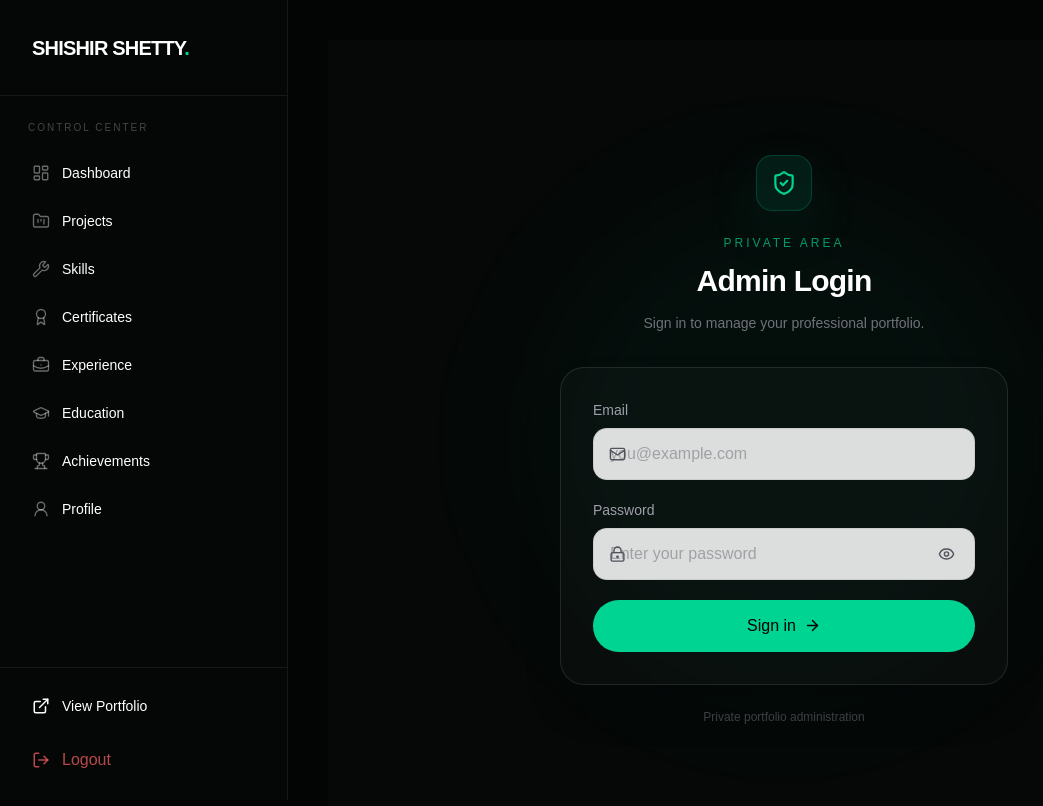
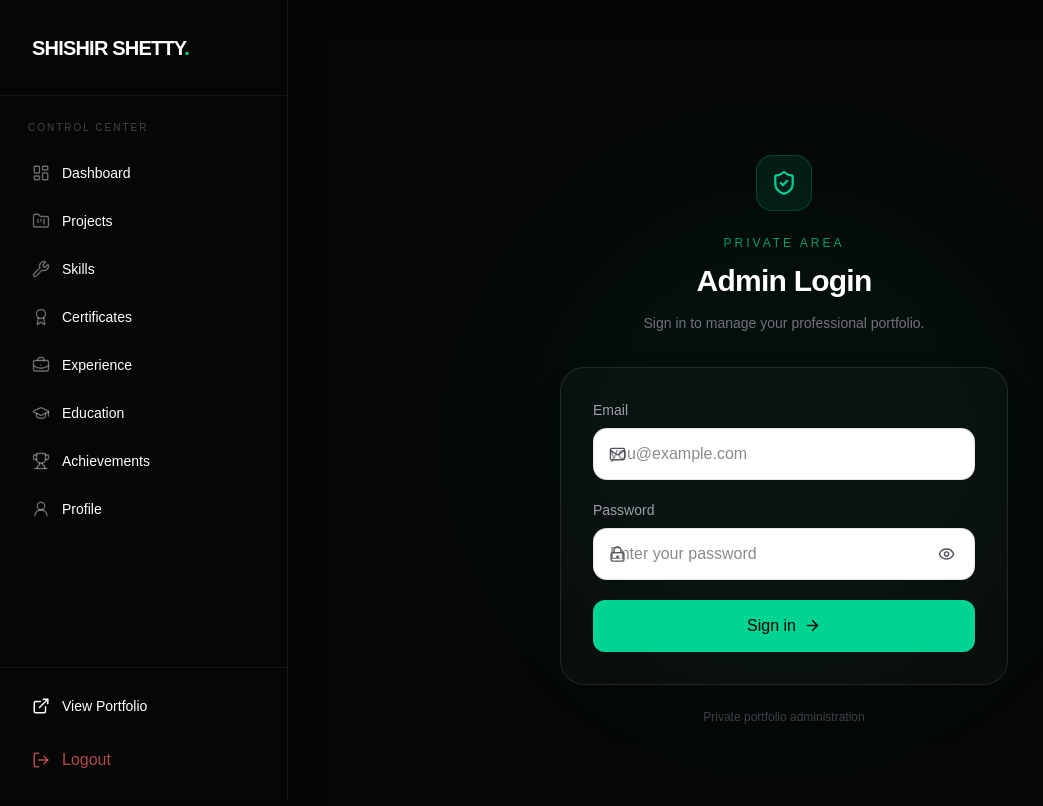
Before and after one commit to ShishirS-11/shishir-professional-portfolio, a Next.js app: page /admin/login in a window 1280 px wide. Shown: the top 806 px of the page, without its empty margins (0-1043 px from the left). Built offline with nearby package versions, Linux system fonts and the light colour scheme.

Commit message:
Add animated gradient atmosphere and polished public surfaces

```diff
--- a/src/app/globals.css
+++ b/src/app/globals.css
@@ -1,187 +1,50 @@
 @import "tailwindcss";
 
-:root {
-  --background: #f5f5f7;
-  --foreground: #1d1d1f;
-  --surface: #ffffff;
-  --surface-soft: #f5f5f7;
-  --surface-raised: #ffffff;
-  --text-primary: #1d1d1f;
-  --text-secondary: #6e6e73;
-  --text-muted: #86868b;
-  --text-faint: #a1a1a6;
-  --accent: #087f5b;
-  --accent-strong: #00a878;
-  --accent-soft: rgba(0, 168, 120, 0.08);
-  --accent-border: rgba(0, 128, 91, 0.18);
-  --violet: #7c5cff;
-  --blue: #147efb;
-  --rose: #e85aad;
-  --border: rgba(0, 0, 0, 0.08);
-  --border-soft: rgba(0, 0, 0, 0.055);
-  --danger: #d93025;
-  --warning: #b7791f;
-  --radius-sm: 10px;
-  --radius-md: 14px;
-  --radius-lg: 22px;
-  --radius-xl: 30px;
-}
+:root { --background:#f7f8fb; --foreground:#17181c; --surface:#fff; --text-secondary:#686b75; --accent:#087f5b; --violet:#7357e8; --blue:#2775f5; --pink:#e65ab6; --border:rgba(20,24,35,.08); --radius-lg:24px; }
 
-*, *::before, *::after { box-sizing: border-box; }
+*,*::before,*::after{box-sizing:border-box}
+html{scroll-behavior:smooth;background:#f7f8fb}
+body{margin:0;min-height:100vh;color:#17181c;background:#f7f8fb;font-family:Arial,Helvetica,sans-serif;-webkit-font-smoothing:antialiased;text-rendering:optimizeLegibility;overflow-x:hidden}
+a{color:inherit;text-decoration:none} button{font:inherit} button:not(:disabled){cursor:pointer} input,textarea,select{font:inherit}
+::selection{background:rgba(39,117,245,.18);color:#17181c}
+::-webkit-scrollbar{width:8px}::-webkit-scrollbar-track{background:#f7f8fb}::-webkit-scrollbar-thumb{background:rgba(23,24,28,.18);border-radius:999px}
 
-html {
-  scroll-behavior: smooth;
-  background: #f5f5f7;
-}
+/* Animated ambient wallpaper */
+body:has(#top)::before,body:has(#top)::after{content:"";position:fixed;z-index:-2;pointer-events:none;border-radius:50%;filter:blur(70px);opacity:.55}
+body:has(#top)::before{width:520px;height:520px;left:-170px;top:80px;background:radial-gradient(circle,rgba(74,144,255,.24),rgba(74,144,255,0) 68%);animation:ambientA 16s ease-in-out infinite alternate}
+body:has(#top)::after{width:620px;height:620px;right:-220px;top:280px;background:radial-gradient(circle,rgba(177,108,255,.20),rgba(177,108,255,0) 68%);animation:ambientB 19s ease-in-out infinite alternate}
+@keyframes ambientA{from{transform:translate3d(0,0,0) scale(1)}to{transform:translate3d(150px,120px,0) scale(1.22)}}
+@keyframes ambientB{from{transform:translate3d(0,0,0) scale(1)}to{transform:translate3d(-160px,-100px,0) scale(1.18)}}
 
-body {
-  margin: 0;
-  min-height: 100vh;
-  background:
-    radial-gradient(circle at 10% 0%, rgba(20, 126, 251, 0.10), transparent 28%),
-    radial-gradient(circle at 90% 8%, rgba(124, 92, 255, 0.09), transparent 27%),
-    radial-gradient(circle at 50% 45%, rgba(0, 168, 120, 0.055), transparent 32%),
-    #f5f5f7;
-  color: #1d1d1f;
-  font-family: Arial, Helvetica, sans-serif;
-  -webkit-font-smoothing: antialiased;
-  -moz-osx-font-smoothing: grayscale;
-  text-rendering: optimizeLegibility;
-}
+/* Reusable premium card */
+.tech-card{position:relative;overflow:hidden;background:rgba(255,255,255,.76);border:1px solid rgba(20,24,35,.075);box-shadow:0 12px 45px rgba(30,35,55,.065);backdrop-filter:blur(22px);-webkit-backdrop-filter:blur(22px);transition:transform .35s cubic-bezier(.2,.8,.2,1),box-shadow .35s,border-color .35s,background .35s}
+.tech-card::before{content:"";position:absolute;inset:-1px;pointer-events:none;border-radius:inherit;background:linear-gradient(135deg,rgba(62,133,255,.10),transparent 30%,rgba(208,100,255,.08) 70%,rgba(0,168,120,.07));opacity:.6}
+.tech-card:hover{transform:translateY(-6px);background:rgba(255,255,255,.9);border-color:rgba(20,24,35,.12);box-shadow:0 25px 70px rgba(30,35,55,.12)}
 
-::selection { background: rgba(0, 168, 120, 0.18); color: #1d1d1f; }
+/* Hero visual */
+.hero-orb{position:absolute;border-radius:50%;pointer-events:none;filter:blur(2px);mix-blend-mode:multiply}
+.hero-orb-one{width:380px;height:380px;left:-170px;top:13%;background:radial-gradient(circle at 35% 35%,rgba(57,132,255,.28),rgba(57,132,255,0) 70%);animation:driftOne 13s ease-in-out infinite alternate}
+.hero-orb-two{width:430px;height:430px;right:-170px;top:6%;background:radial-gradient(circle at 50% 45%,rgba(180,100,255,.24),rgba(180,100,255,0) 70%);animation:driftTwo 15s ease-in-out infinite alternate}
+.hero-orb-three{width:330px;height:330px;left:45%;bottom:-180px;background:radial-gradient(circle,rgba(0,190,150,.18),rgba(0,190,150,0) 70%);animation:driftThree 12s ease-in-out infinite alternate}
+@keyframes driftOne{to{transform:translate(100px,80px) scale(1.18)}}
+@keyframes driftTwo{to{transform:translate(-110px,80px) scale(1.2)}}
+@keyframes driftThree{to{transform:translate(40px,-70px) scale(1.25)}}
+.hero-line{position:absolute;width:55vw;height:1px;background:linear-gradient(90deg,transparent,rgba(74,126,255,.18),transparent);transform:rotate(-16deg);pointer-events:none}.hero-line-one{top:29%;left:-8%;animation:lineMove 12s ease-in-out infinite alternate}.hero-line-two{top:62%;right:-12%;transform:rotate(18deg);animation:lineMove 16s ease-in-out infinite alternate-reverse}@keyframes lineMove{to{transform:translateY(80px) rotate(-10deg)}}
+.hero-gradient-text{background:linear-gradient(100deg,#1687e8 0%,#7458e8 45%,#df55b4 72%,#00a878 100%);background-size:220% auto;background-clip:text;-webkit-background-clip:text;color:transparent;animation:gradientShift 7s ease-in-out infinite alternate}
+@keyframes gradientShift{from{background-position:0% 50%}to{background-position:100% 50%}}
+.animate-float{animation:float 6s ease-in-out infinite}.animate-float-slow{animation:float 7.5s ease-in-out infinite}.animate-float-reverse{animation:floatReverse 8s ease-in-out infinite}.animate-spin-slow{animation:spinSlow 15s linear infinite}.animate-spin-slow-reverse{animation:spinSlow 18s linear infinite reverse}
+@keyframes float{0%,100%{transform:translateY(-8px)}50%{transform:translateY(14px)}}@keyframes floatReverse{0%,100%{transform:translateY(10px)}50%{transform:translateY(-12px)}}@keyframes spinSlow{to{transform:translate(-50%,-50%) rotate(360deg)}}
 
-a { color: inherit; text-decoration: none; }
-button { font: inherit; }
-button:not(:disabled) { cursor: pointer; }
-button:disabled { cursor: not-allowed; }
-input, textarea, select { font: inherit; }
+.input{width:100%;border:1px solid rgba(20,24,35,.1);border-radius:14px;background:#fff;padding:.8rem 1rem;color:#17181c;outline:none}.input:focus{border-color:rgba(0,168,120,.35);box-shadow:0 0 0 4px rgba(0,168,120,.08)}
+.admin-surface{background:linear-gradient(145deg,#131b2d,#0a0f1b);border:1px solid rgba(148,163,184,.13);border-radius:24px;box-shadow:0 18px 60px rgba(0,0,0,.18)}.admin-card{background:linear-gradient(145deg,rgba(19,27,45,.78),rgba(10,15,27,.76));border:1px solid rgba(148,163,184,.08);border-radius:20px}
 
-::-webkit-scrollbar { width: 8px; }
-::-webkit-scrollbar-track { background: #f5f5f7; }
-::-webkit-scrollbar-thumb { background: rgba(0,0,0,.16); border-radius: 999px; }
-::-webkit-scrollbar-thumb:hover { background: rgba(0,0,0,.25); }
+/* Existing public components: neutralize the old terminal palette without touching their data logic. */
+body:has(#top) main{background:transparent!important;color:#17181c!important}
+body:has(#top) .text-white{color:#17181c!important}body:has(#top) .text-white\/20{color:#a0a1a7!important}body:has(#top) .text-white\/25{color:#96979e!important}body:has(#top) .text-white\/30{color:#85868d!important}body:has(#top) .text-white\/35{color:#777980!important}body:has(#top) .text-white\/40{color:#686b75!important}body:has(#top) .text-white\/45{color:#666870!important}body:has(#top) .text-white\/50{color:#5d6068!important}body:has(#top) .text-white\/55{color:#555860!important}body:has(#top) .text-white\/60{color:#4e5159!important}body:has(#top) .text-white\/70{color:#3f424a!important}
+body:has(#top) .text-emerald-300{color:#087f5b!important}body:has(#top) .text-emerald-400{color:#00875f!important}body:has(#top) .text-emerald-300\/60{color:#087f5b!important}body:has(#top) .text-emerald-400\/40{color:#087f5b!important}body:has(#top) .text-emerald-400\/45{color:#087f5b!important}body:has(#top) .text-emerald-400\/50{color:#087f5b!important}
+body:has(#top) .border-white\/5{border-color:rgba(20,24,35,.06)!important}body:has(#top) .border-white\/10{border-color:rgba(20,24,35,.08)!important}body:has(#top) .border-emerald-400\/10{border-color:rgba(0,128,91,.10)!important}
+body:has(#top) .bg-white\/\[0\.04\]{background:rgba(20,24,35,.035)!important}body:has(#top) .bg-white\/\[0\.035\]{background:rgba(20,24,35,.035)!important}body:has(#top) .bg-emerald-400\/\[0\.04\]{background:rgba(0,168,120,.06)!important}body:has(#top) .bg-emerald-400\/\[0\.025\]{background:rgba(0,168,120,.045)!important}body:has(#top) .bg-emerald-400\/5{background:rgba(0,168,120,.06)!important}
+body:has(#top) .bg-emerald-400{background:#00a878!important}
 
-.input {
-  width: 100%;
-  border: 1px solid var(--border);
-  border-radius: var(--radius-md);
-  background: rgba(255,255,255,.86);
-  padding: .8rem 1rem;
-  color: var(--text-primary);
-  outline: none;
-  transition: border-color .2s ease, box-shadow .2s ease, background .2s ease;
-}
-.input:hover { border-color: rgba(0,0,0,.14); }
-.input:focus { border-color: var(--accent-border); box-shadow: 0 0 0 4px rgba(0,168,120,.08); background: #fff; }
-.input::placeholder { color: #a1a1a6; }
-.input:disabled { opacity: .5; cursor: not-allowed; }
-textarea.input { min-height: 110px; resize: vertical; }
-select.input { appearance: none; cursor: pointer; }
-select.input option { background: #fff; color: #1d1d1f; }
-input[type="checkbox"] { width: 16px; height: 16px; accent-color: #00a878; cursor: pointer; }
-input[type="date"].input { color-scheme: light; }
-
-.admin-surface {
-  background: linear-gradient(145deg, rgba(19,27,45,.96), rgba(10,15,27,.98));
-  border: 1px solid rgba(148,163,184,.13);
-  border-radius: var(--radius-lg);
-  box-shadow: 0 18px 60px rgba(0,0,0,.18);
-}
-.admin-card {
-  background: linear-gradient(145deg, rgba(19,27,45,.78), rgba(10,15,27,.76));
-  border: 1px solid rgba(148,163,184,.08);
-  border-radius: var(--radius-lg);
-  transition: .2s ease;
-}
-.admin-card:hover { border-color: rgba(94,234,212,.16); transform: translateY(-1px); }
-
-.tech-card {
-  position: relative;
-  overflow: hidden;
-  background: rgba(255,255,255,.78);
-  border: 1px solid rgba(0,0,0,.07);
-  box-shadow: 0 10px 35px rgba(0,0,0,.06);
-  backdrop-filter: blur(18px);
-  -webkit-backdrop-filter: blur(18px);
-  transition: border-color .25s ease, box-shadow .25s ease, transform .25s ease, background .25s ease;
-}
-.tech-card::before {
-  content: "";
-  position: absolute;
-  inset: 0;
-  pointer-events: none;
-  border-radius: inherit;
-  background: linear-gradient(135deg, rgba(20,126,251,.035), transparent 35%, rgba(124,92,255,.04));
-}
-.tech-card:hover {
-  border-color: rgba(0,0,0,.11);
-  background: rgba(255,255,255,.94);
-  box-shadow: 0 18px 55px rgba(0,0,0,.10);
-  transform: translateY(-3px);
-}
-
-.emerald-glow { box-shadow: 0 18px 55px rgba(0,168,120,.10); }
-.emerald-text-glow { text-shadow: 0 0 24px rgba(0,168,120,.10); }
-
-.background-grid {
-  background-image: linear-gradient(rgba(0,0,0,.025) 1px, transparent 1px), linear-gradient(90deg, rgba(0,0,0,.025) 1px, transparent 1px);
-  background-size: 64px 64px;
-}
-.background-dots {
-  background-image: radial-gradient(rgba(0,0,0,.08) 1px, transparent 1px);
-  background-size: 28px 28px;
-}
-.tech-grid {
-  background-image: radial-gradient(rgba(20,126,251,.08) 1px, transparent 1px), radial-gradient(rgba(124,92,255,.06) 1px, transparent 1px);
-  background-position: 0 0, 14px 14px;
-  background-size: 28px 28px;
-}
-
-.text-muted { color: #6e6e73; }
-.text-emerald { color: #087f5b; }
-
-:focus-visible { outline: 2px solid rgba(0,168,120,.55); outline-offset: 3px; }
-img { max-width: 100%; height: auto; }
-hr { border: 0; border-top: 1px solid rgba(0,0,0,.07); }
-
-/* Public portfolio: convert the existing dark utility palette into a clean, light editorial system. */
-body:has(#top) main {
-  background: transparent !important;
-  color: #1d1d1f !important;
-}
-body:has(#top) .text-white\/30 { color: #86868b !important; }
-body:has(#top) .text-white\/35 { color: #6e6e73 !important; }
-body:has(#top) .text-white\/40 { color: #6e6e73 !important; }
-body:has(#top) .text-white\/45 { color: #6e6e73 !important; }
-body:has(#top) .text-white\/50 { color: #6e6e73 !important; }
-body:has(#top) .text-white\/55 { color: #5f5f64 !important; }
-body:has(#top) .text-white\/60 { color: #515156 !important; }
-body:has(#top) .text-white\/70 { color: #3f3f44 !important; }
-body:has(#top) .text-white\/25 { color: #9a9aa0 !important; }
-body:has(#top) .text-white\/20 { color: #a5a5aa !important; }
-body:has(#top) .text-white { color: #1d1d1f !important; }
-body:has(#top) .text-emerald-300 { color: #087f5b !important; }
-body:has(#top) .text-emerald-400 { color: #00875f !important; }
-body:has(#top) .border-emerald-400\/10 { border-color: rgba(0,128,91,.10) !important; }
-body:has(#top) .border-white\/10 { border-color: rgba(0,0,0,.09) !important; }
-body:has(#top) .border-white\/5 { border-color: rgba(0,0,0,.06) !important; }
-body:has(#top) .bg-white\/\[0\.04\] { background: rgba(0,0,0,.035) !important; }
-body:has(#top) .bg-emerald-400\/\[0\.04\] { background: rgba(0,168,120,.055) !important; }
-body:has(#top) .bg-emerald-400\/\[0\.025\] { background: rgba(0,168,120,.045) !important; }
-body:has(#top) .bg-emerald-400\/5 { background: rgba(0,168,120,.06) !important; }
-body:has(#top) .bg-emerald-400\/10 { background: rgba(0,168,120,.09) !important; }
-body:has(#top) .bg-emerald-400 { background: #00a878 !important; }
-body:has(#top) .hover\:bg-\[\#0b1511\]:hover,
-body:has(#top) .hover\:bg-\[\#0c1511\]:hover { background: #fff !important; }
-body:has(#top) .shadow-\[0_0_12px_rgba\(52\,211\,153\,0\.8\)\] { box-shadow: 0 0 12px rgba(0,168,120,.35) !important; }
-
-@media (prefers-reduced-motion: reduce) {
-  html { scroll-behavior: auto; }
-  *, *::before, *::after { animation-duration: .01ms !important; animation-iteration-count: 1 !important; transition-duration: .01ms !important; scroll-behavior: auto !important; }
-}
-
-@media (max-width: 640px) {
-  .input { padding: .72rem .9rem; }
-  .tech-card { box-shadow: 0 8px 28px rgba(0,0,0,.06); }
-}
+@media(max-width:768px){.hero-orb-one{width:250px;height:250px;left:-150px}.hero-orb-two{width:280px;height:280px;right:-160px}.hero-orb-three{left:30%}.hero-line{display:none}}
+@media(prefers-reduced-motion:reduce){html{scroll-behavior:auto}*,*::before,*::after{animation-duration:.01ms!important;animation-iteration-count:1!important;transition-duration:.01ms!important}}
```
